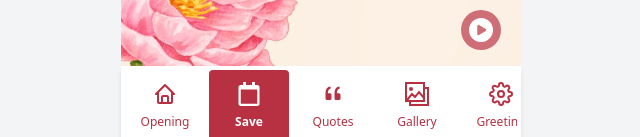
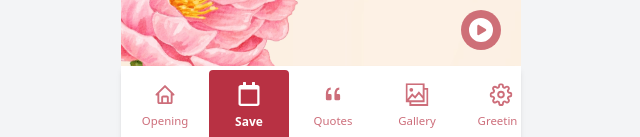
Before and after one commit to Herisetyawan123/wedding, a Next.js app: page / in a window 1280 px wide. Both pictures are taken after a click on the button "Open Invitation". Shown: the part 654-791 px from the top of the page, without its empty margins (319-959 px from the left). Built offline with nearby package versions, Linux system fonts and the light colour scheme.

Commit message:
feat: add motion for menu button

```diff
--- a/src/app/page.tsx
+++ b/src/app/page.tsx
@@ -47,9 +47,6 @@ export default function Home() {
       setPage(<GalleryThree />)
     } else if (activeIndex == 9) {
       setPage(<Evenet />)
-    } else {
-      setPage(<div>hallo</div>)
-
     }
 
   }, [activeIndex])
--- a/src/components/bottom-navbar.tsx
+++ b/src/components/bottom-navbar.tsx
@@ -10,7 +10,7 @@ import { HiMiniChatBubbleOvalLeftEllipsis } from 'react-icons/hi2';
 import { LuPartyPopper } from 'react-icons/lu';
 import { MdEvent } from 'react-icons/md';
 import { PiDress } from 'react-icons/pi';
-// import { motion } from 'framer-motion'
+import { motion } from 'framer-motion'
 
 const menus = [
   'Opening', 'Save', 'Quotes', 'Gallery', 'Greeting', 'Groom', 'Bridge', 'Gallery', 'Gallery', 'Event'
@@ -38,6 +38,7 @@ export default function BottomNavbar({ activeIndex, setActiveIndex }: { activeIn
   const touchEndY = useRef(0)
 
   const handleClick = useCallback((index: number) => {
+    // console.error(index)
     setActiveIndex(index)
 
     const container = containerRef.current
@@ -65,9 +66,13 @@ export default function BottomNavbar({ activeIndex, setActiveIndex }: { activeIn
 
     const handleGesture = () => {
       if (touchStartY.current - touchEndY.current > 50) {
-        handleClick(activeIndex + 1)
+        console.log("object")
+        if (activeIndex < menus.length - 1)
+          handleClick(activeIndex + 1)
       } else if (touchStartY.current - touchEndY.current < -50) {
-        handleClick(activeIndex - 1)
+        console.log("object")
+        if (activeIndex >= 0)
+          handleClick(activeIndex - 1)
       }
     }
 
@@ -88,17 +93,23 @@ export default function BottomNavbar({ activeIndex, setActiveIndex }: { activeIn
           ref={containerRef}
         >
           {menus.map((item, index) => (
-            <button
+            <motion.button
               key={index}
               onClick={() => handleClick(index)}
-              className={`flex-none shrink-0 w-[80px] cursor-pointer py-3 rounded text-xs text-center transition-all flex justify-center items-center flex-col gap-2 ${activeIndex === index ? 'text-white bg-[#B83143] font-bold' : 'text-[#B83143]'
+              initial={false}
+              animate={{
+                scale: activeIndex === index ? 1 : 0.95,
+                opacity: activeIndex === index ? 1 : 0.7,
+              }}
+              transition={{ type: "spring", stiffness: 300, damping: 20 }}
+              className={`flex-none shrink-0 w-[80px] cursor-pointer py-3 rounded text-xs text-center transition-all flex justify-center items-center flex-col gap-2 ${activeIndex === index ? 'text-white bg-[#B83143] font-bold duration-1000 transition-all' : 'text-[#B83143]'
                 }`}
             >
               {
                 icons[index]
               }
               {item}
-            </button>
+            </motion.button>
           ))}
         </div>
       </div>
```
